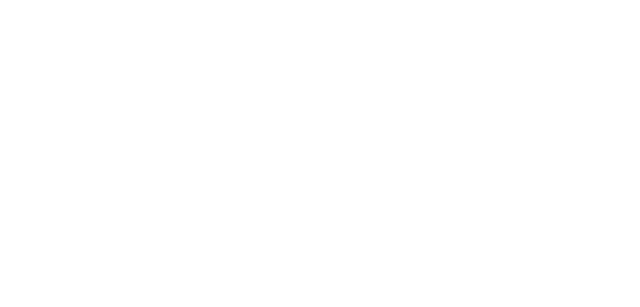
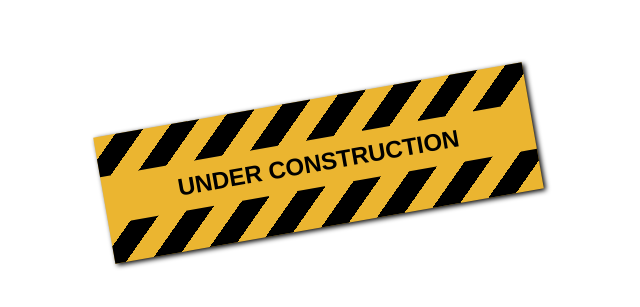
Before and after one commit to icheliadinski/website, a React (Create React App) app: page /construct in a window 1280 px wide. Shown: the part 151-458 px from the top of the page, without its empty margins (322-962 px from the left). Built offline with nearby package versions, Linux system fonts and the light colour scheme.

Commit message:
upd: usr: update basename for router

```diff
--- a/src/@app/Root.tsx
+++ b/src/@app/Root.tsx
@@ -4,10 +4,10 @@
 
 export const Root: React.FC = () => {
   return (
-    <BrowserRouter>
+    <BrowserRouter basename={process.env.PUBLIC_URL}>
       <Switch>
-        <Route path="construct" component={UnderConstruction} />
-        <Redirect to="construct" />
+        <Route path="/construct" component={UnderConstruction} />
+        <Redirect to="/construct" />
       </Switch>
     </BrowserRouter>
   )
```
Also changed, not shown: 1 other file (tests, documents, lock files or other folders).
